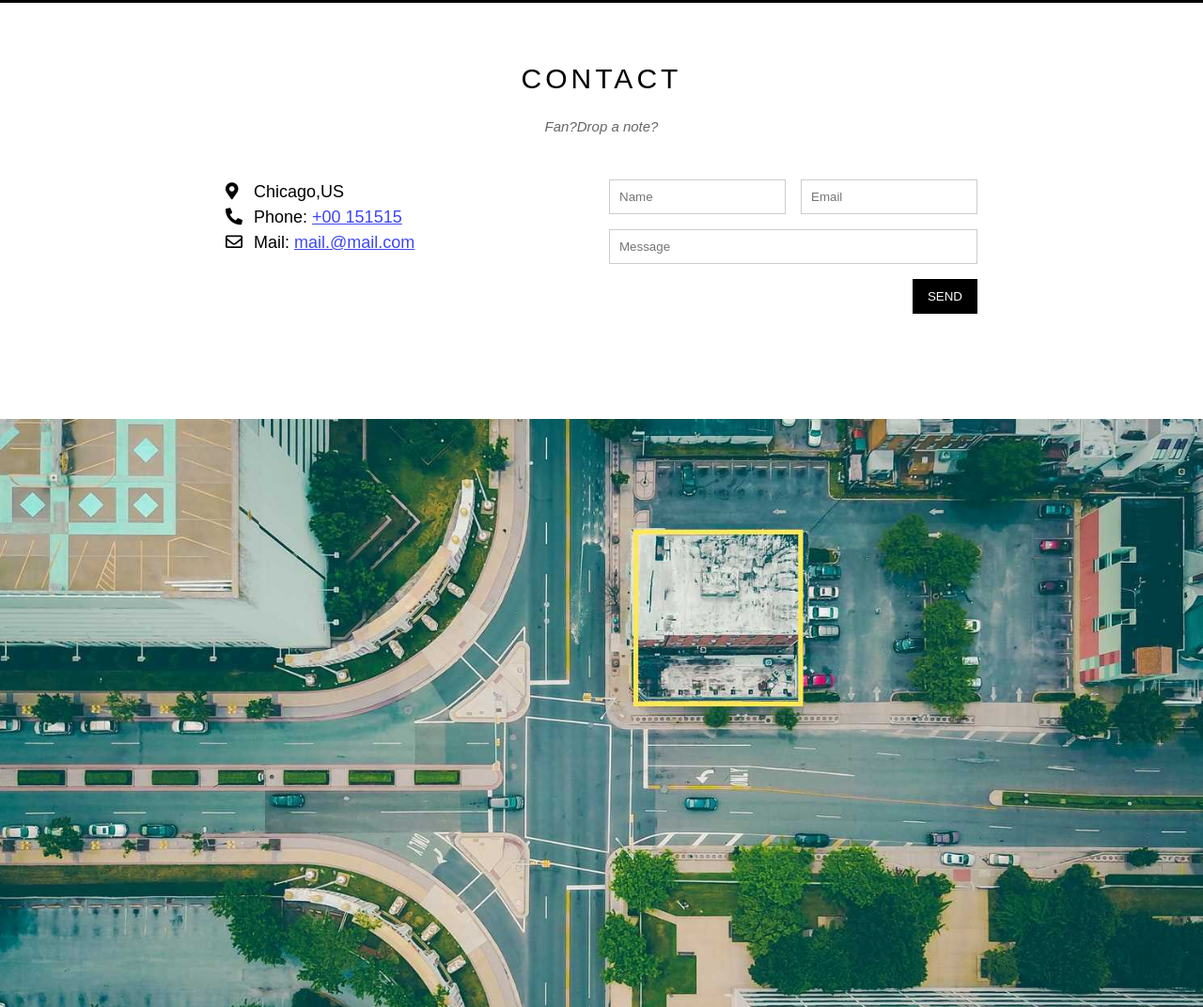
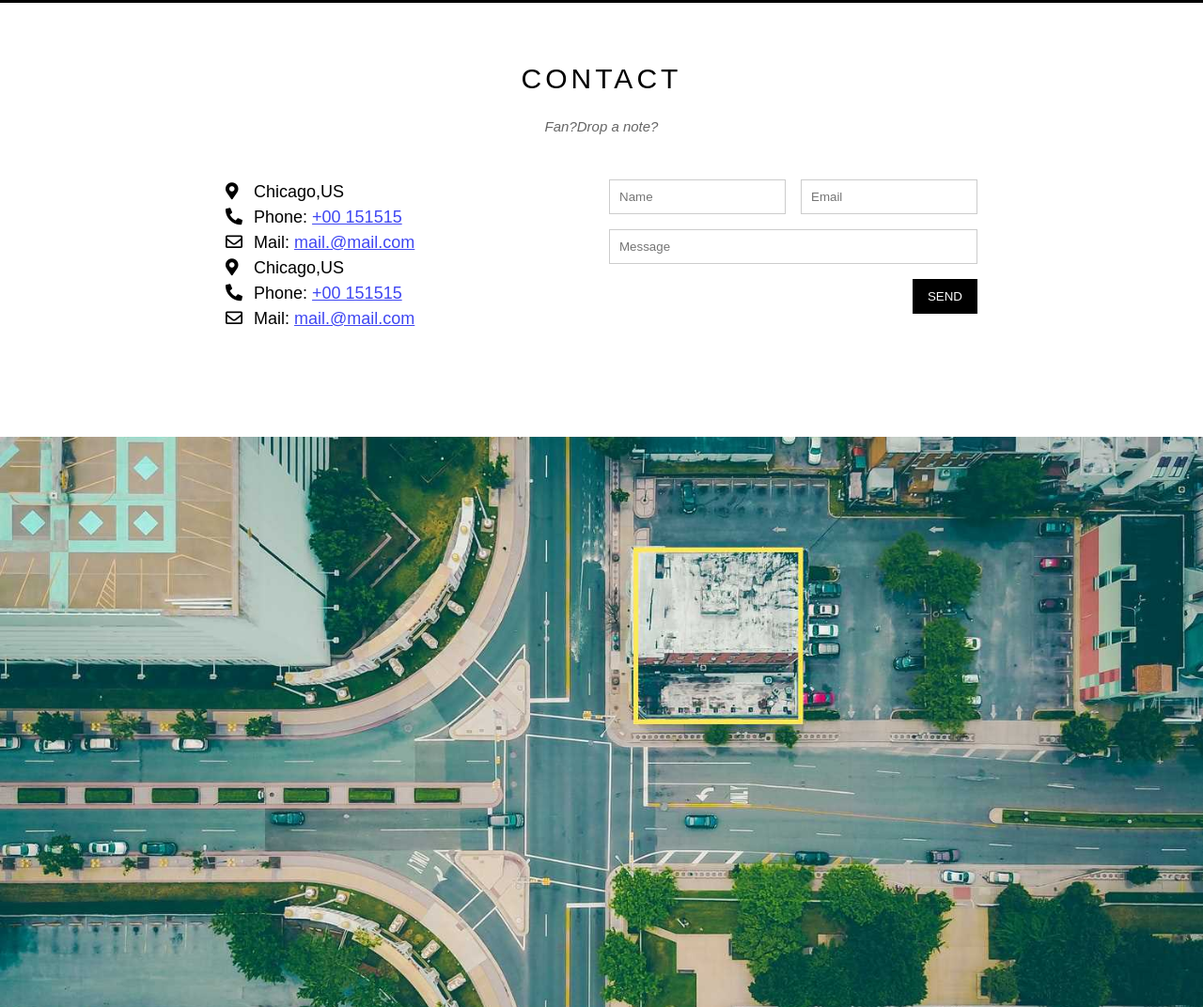
Before and after one commit to dinhvulon/firt, a plain HTML site: page index.html in a window 1280 px wide. Shown: the part 2305-3377 px from the top of the page at 94% size. Drawn offline with nearby package versions, Linux system fonts and the light colour scheme.

Commit message:
fix file

```diff
--- a/index.html
+++ b/index.html
@@ -154,6 +154,9 @@
                         <p><i class="fas fa-map-marker-alt"></i>Chicago,US</p>
                         <p><i class="fas fa-phone-alt"></i>Phone: <a href="tel:+00 151515">+00 151515</a></p>
                         <p><i class="far fa-envelope"></i>Mail: <a href="mailto:dinhvulon11@gmail.com">mail.@mail.com</a></p>
+                        <p><i class="fas fa-map-marker-alt"></i>Chicago,US</p>
+                        <p><i class="fas fa-phone-alt"></i>Phone: <a href="tel:+00 151515">+00 151515</a></p>
+                        <p><i class="far fa-envelope"></i>Mail: <a href="mailto:dinhvulon11@gmail.com">mail.@mail.com</a></p>
                     </div>
                     <div class=" col col-6 s-col-ful contact-form">
                         <form action="">
```
